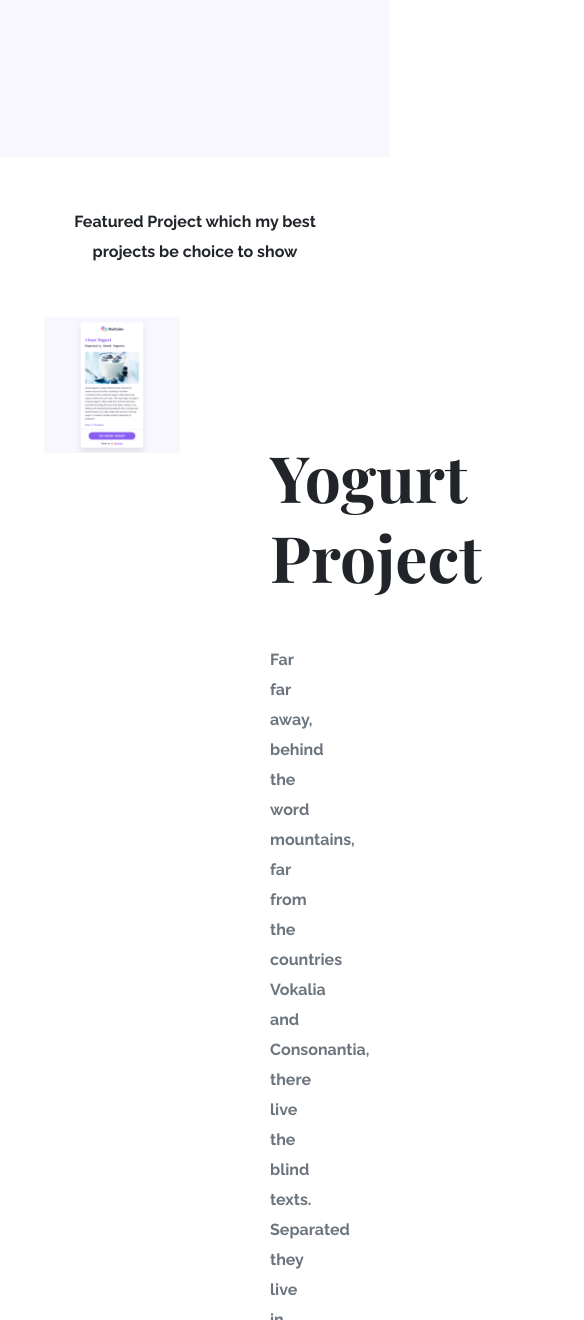
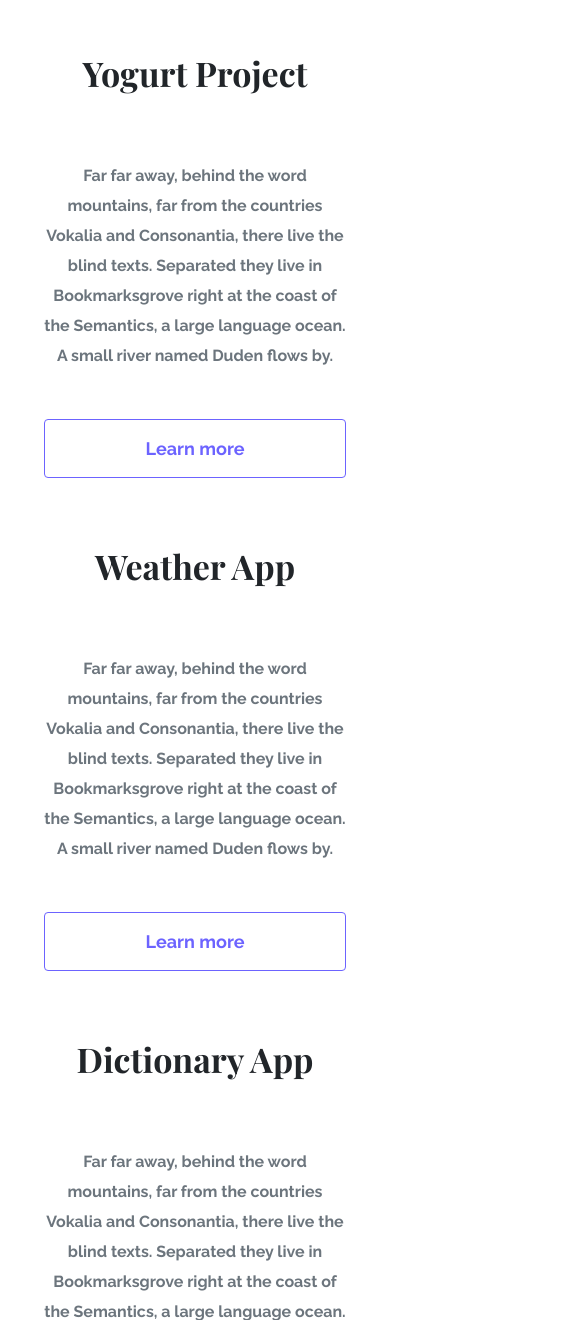
Before and after one commit to sabinabale/portfolio-project-SB, a plain HTML site: page index.html in a window 390 px wide. Shown: the part 680-2000 px from the top of the page, 584 px wide, since content can reach past the window. Drawn offline with nearby package versions, Linux system fonts and the light colour scheme; a web font is replaced by a local one.

Commit message:
responsiveness adjusted

```diff
--- a/index.html
+++ b/index.html
@@ -51,14 +51,17 @@
     <p>Featured Project which my best projects be choice to show</p>
     <div class="container">
       <div class="row mb-5">
-        <div class="col-6">
-          <img src="/images/yogurt.png" class="img-fluid" />
+        <div class="col-md-6">
+          <img
+            src="/images/yogurt.png"
+            class="img-fluid d-sm-none d-md-block"
+          />
         </div>
 
-        <div class="col-6">
-          <div class="project-decription">
+        <div class="col-md-6">
+          <div class="project-description">
             <h2 class="mb-5">Yogurt Project</h2>
-            <p class="mb-5 text-muted text-left">
+            <p class="mb-5 text-muted text-md-left text-sm-center">
               Far far away, behind the word mountains, far from the countries
               Vokalia and Consonantia, there live the blind texts. Separated
               they live in Bookmarksgrove right at the coast of the Semantics, a
@@ -70,10 +73,10 @@
         </div>
       </div>
       <div class="row mb-5">
-        <div class="col-6">
-          <div class="project-decription">
+        <div class="col-md-6">
+          <div class="project-description">
             <h2 class="mb-5">Weather App</h2>
-            <p class="mb-5 text-muted text-left">
+            <p class="mb-5 text-muted text-md-left text-sm-center">
               Far far away, behind the word mountains, far from the countries
               Vokalia and Consonantia, there live the blind texts. Separated
               they live in Bookmarksgrove right at the coast of the Semantics, a
@@ -82,18 +85,24 @@
             <a class="btn btn-branding-outline" href="#">Learn more</a>
           </div>
         </div>
-        <div class="col-6">
-          <img src="/images/weather.png" class="img-fluid" />
+        <div class="col-md-6">
+          <img
+            src="/images/weather.png"
+            class="img-fluid d-sm-none d-md-block"
+          />
         </div>
       </div>
       <div class="row mb-5">
-        <div class="col-6">
-          <img src="/images/dictionary.png" class="img-fluid" />
+        <div class="col-md-6">
+          <img
+            src="/images/dictionary.png"
+            class="img-fluid d-sm-none d-md-block"
+          />
         </div>
-        <div class="col-6">
-          <div class="project-decription">
+        <div class="col-md-6">
+          <div class="project-description">
             <h2 class="mb-5">Dictionary App</h2>
-            <p class="mb-5 text-muted text-left">
+            <p class="mb-5 text-muted text-md-left text-sm-center">
               Far far away, behind the word mountains, far from the countries
               Vokalia and Consonantia, there live the blind texts. Separated
               they live in Bookmarksgrove right at the coast of the Semantics, a
--- a/styles.css
+++ b/styles.css
@@ -84,6 +84,36 @@ p {
   margin: 0;
 }
 
-.project-decription {
+.project-description {
   padding: 120px 60px;
 }
+
+@media (max-width: 900px) {
+  h1 {
+    font-size: 44px;
+    line-height: 2;
+  }
+
+  h2,
+  .container h2 {
+    font-size: 34px;
+    text-align: center;
+  }
+
+  .hero {
+    padding: 80px 20px;
+  }
+
+  .project-description {
+    padding: 0;
+    text-align: center;
+  }
+
+  .container a {
+    display: block;
+  }
+
+  .container img {
+    display: none;
+  }
+}
```
